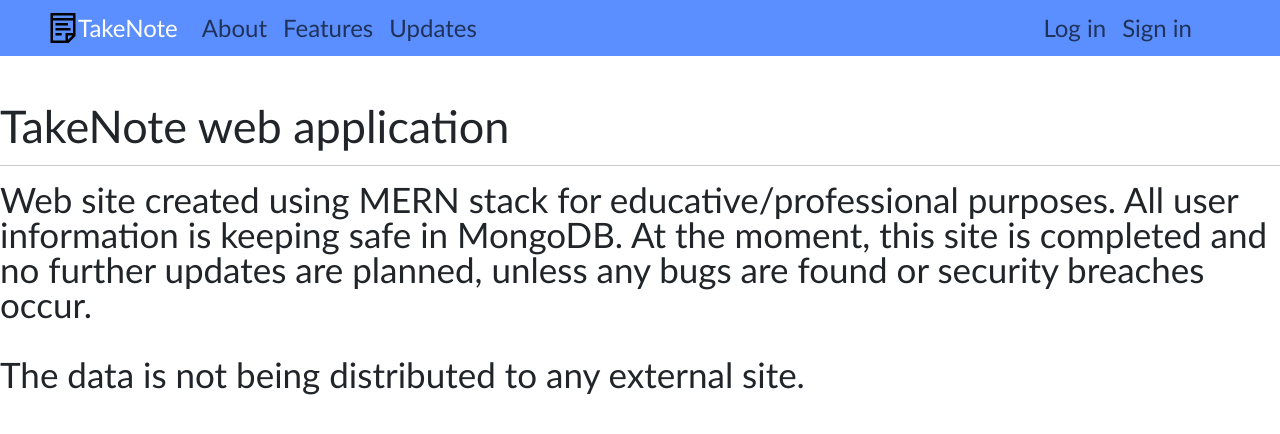
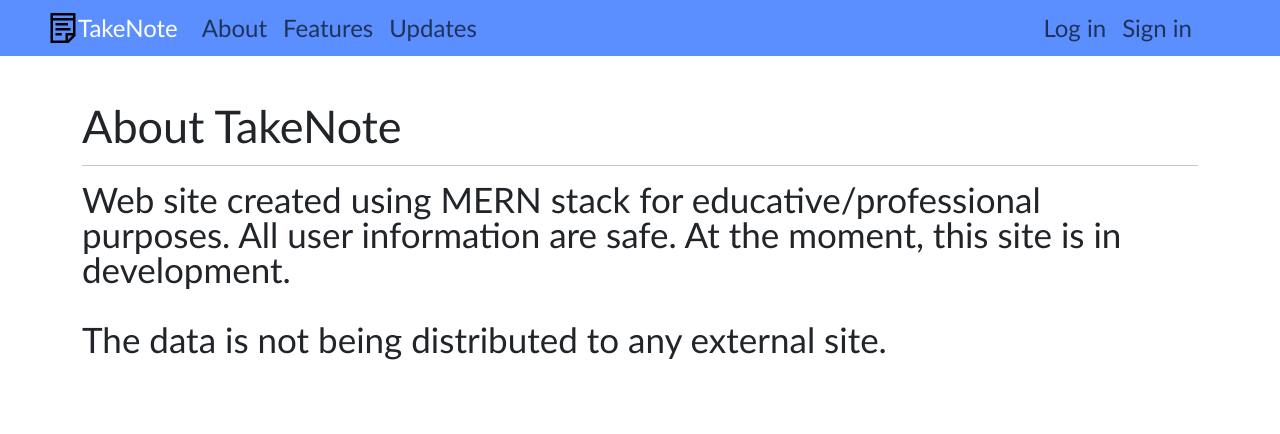
Before and after one commit to SeanCasm/take-note-app, a React (Create React App) app in the folder frontend/: page /about in a window 1280 px wide. Shown: the top 434 px of the page. Built offline with nearby package versions, Linux system fonts and the light colour scheme; no server answers.

Commit message:
added new message styles & new component

```diff
--- a/frontend/src/components/About.js
+++ b/frontend/src/components/About.js
@@ -2,14 +2,13 @@
 
 export const About = () => {
   return (
-    <main>
-      <h2>TakeNote web application</h2>
+    <main className="container">
+      <h2>About TakeNote</h2>
       <hr />
       <h4>
         Web site created using MERN stack for educative/professional purposes.
-        All user information is keeping safe in MongoDB. At the moment, this
-        site is completed and no further updates are planned, unless any bugs
-        are found or security breaches occur.
+        All user information are safe. At the moment, this
+        site is in development.
         <br />
         <br />
         The data is not being distributed to any external site.
--- a/frontend/src/components/Features/FeatureScreen.js
+++ b/frontend/src/components/Features/FeatureScreen.js
@@ -9,7 +9,7 @@
   }, []);
   return (
     <>
-      <main>
+      <main className="container">
         <section>
           <div>
             <h1>
--- /dev/null
+++ b/frontend/src/components/Form/AuthMessage.js
@@ -0,0 +1,13 @@
+import React from "react";
+import { useSelector } from "react-redux";
+
+export const FailureMessage = () => {
+  const user = useSelector((state) => state.user);
+  return (
+    user.message !== "" && (
+      <div className="mt-3 mb-3 p-2 account-failure-container">
+        <label className="account-failure-text">{user.message}</label>
+      </div>
+    )
+  );
+};
--- a/frontend/src/components/Form/LogIn.js
+++ b/frontend/src/components/Form/LogIn.js
@@ -5,7 +5,7 @@
 import { GoogleLogin } from "@react-oauth/google";
 import { useProfile } from "../../hooks/useProfile";
 import { ButtonSubmit } from "../Buttons/ButtonSubmit";
-
+import { FailureMessage } from "./AuthMessage";
 
 const schema = yup
   .object({
@@ -62,9 +62,10 @@
           <label className="alert-text">{errors.password?.message}</label>
         )}
       </div>
+      <FailureMessage />
       <ButtonSubmit disabled={false} text="Log in" />
       <div className="mt-3 text-center">
-        <p>Or log in with your google account</p>
+        <p>Or try with your google account</p>
         <div className="mt-3">
           <GoogleLogin
             onSuccess={({ credential }) => {
--- a/frontend/src/components/Form/SignUp.js
+++ b/frontend/src/components/Form/SignUp.js
@@ -8,6 +8,7 @@
 import { AiOutlineEye, AiOutlineEyeInvisible } from "react-icons/ai";
 import { GoogleLogin } from "@react-oauth/google";
 import { ButtonSubmit } from "../Buttons/ButtonSubmit";
+import { FailureMessage } from "./AuthMessage";
 
 const schema = yup
   .object({
@@ -35,7 +36,7 @@
 
 export const SignUp = () => {
   const [reCaptcha, setReCaptcha] = useState("");
-  const { createUser, googleLogin, message } = useProfile();
+  const { createUser, googleLogin } = useProfile();
   const [hidePassword, setHidePassword] = useState(true);
 
   const {
@@ -136,7 +137,7 @@
       </div>
 
       <Recaptcha handleReCaptcha={handleReCaptcha} />
-      {message !== "" && <label className="alert-text">{message}</label>}
+      <FailureMessage />
       <ButtonSubmit disabled={false} text="Sign up" />
       <div className="mt-5 text-center">
         <div className="mb-3">
--- a/frontend/src/hooks/useNote.js
+++ b/frontend/src/hooks/useNote.js
@@ -4,7 +4,6 @@
 import { onUpdateItem } from "../store/bookSlice";
 import {
   onUpdateSelected,
-  onUpdateNoteItem,
   onUpdateNotesList,
   onDeleteNote,
   onAddNote,
--- a/frontend/src/styles/components/_message.scss
+++ b/frontend/src/styles/components/_message.scss
@@ -7,3 +7,10 @@
 .message-container {
     animation: show 1s 0s forwards, hide 1s 6s forwards;
 }
+.account-failure-container {
+    background-color: rgba($text-alert, .75);
+}
+.account-failure-text {
+    color: $text-alert-d;
+    font-weight: bolder;
+}
--- a/frontend/src/styles/utilities/_colors.scss
+++ b/frontend/src/styles/utilities/_colors.scss
@@ -6,6 +6,8 @@
 $footer-color: rgb(84, 81, 120);
 
 $text-color: white;
+$text-alert: rgb(255, 127, 127);
+$text-alert-d: rgb(202, 47, 47);
 
 $shadow: rgba(0, 0, 0, 0.2);
 
```
